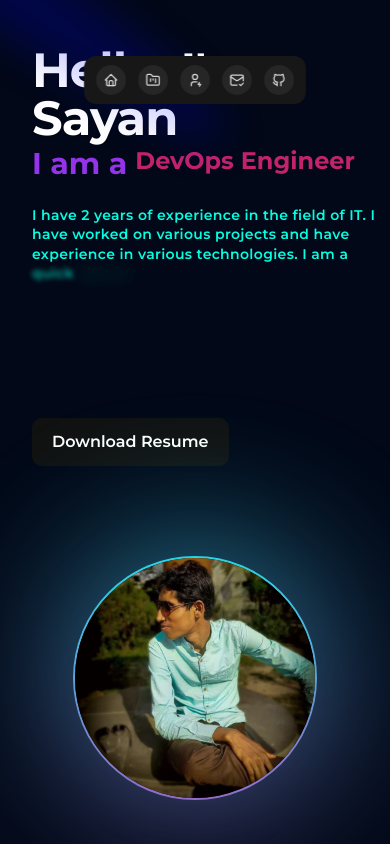
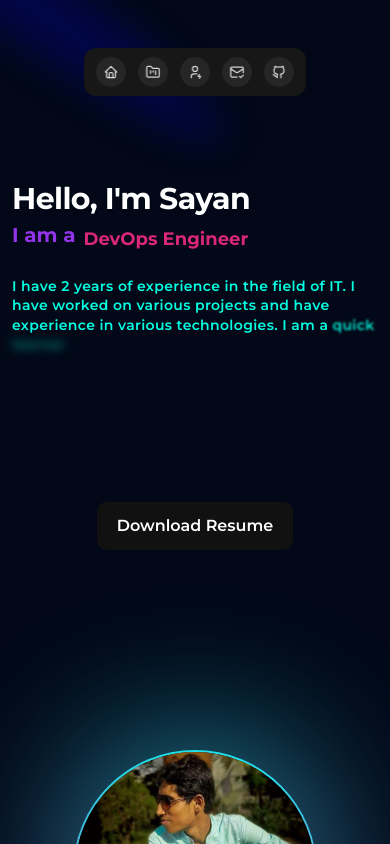
Before and after one commit to Sayancemk/portfolio, a Next.js app: page / in a window 390 px wide. Shown: the top 844 px of the page. Built offline with nearby package versions, Linux system fonts and the light colour scheme.

Commit message:
feat: Add AboutMe component and update Navbar styling

```diff
--- a/src/app/page.tsx
+++ b/src/app/page.tsx
@@ -1,81 +1,10 @@
-import Image from "next/image";
-import { Spotlight } from "@/components/ui/Spotlight";
-import { NeonGradientCard } from "@/components/magicui/neon-gradient-card";
-import HyperText from "@/components/magicui/hyper-text";
-import TypingAnimation from "@/components/magicui/typing-animation";
-import WordRotate from "@/components/magicui/word-rotate";
-import { TextGenerateEffect } from "@/components/ui/text-generate-effect";
-import { CoolMode } from "@/components/magicui/cool-mode";
-import { Button } from "@/components/ui/glow-on-hover";
+import HeroSection from "@/components/shared/HeroSection";
 
 export default function Home() {
-  const words = 'I have 2 years of experience in the field of IT. I have worked on various projects and have experience in various technologies. I am a quick learner and always ready to learn new technologies.I am a hardworking and dedicated person. I am always ready to take on new challenges and work hard to achieve my goals. I am passionate about my work and always strive to deliver the best results. I am looking for new opportunities to grow and develop my skills.';
-
-  const handleDownload = () => {
-    // Create a temporary anchor element
-    const link = document.createElement('a');
-
-    // Set the URL of the file
-    link.href = '/files/my-document.pdf';
-
-    // Set the download attribute to suggest a file name
-    link.download = 'my-document.pdf';
-
-    // Append the link to the body (not visible)
-    document.body.appendChild(link);
-
-    // Programmatically click the link to trigger the download
-    link.click();
-
-    // Remove the link from the body
-    document.body.removeChild(link);
-  };
 
   return (
     <main className="w-full">
-      <Spotlight
-        className="-top-40 left-0 md:left-60 md:-top-20"
-        fill="blue"
-      />
-
-      <div className="w-full h-screen items-center flex flex-wrap md:flex-nowrap justify-between">
-        <div className="w-full md:w-[48%]">
-          <div className=" pl-8">
-            <TypingAnimation
-              className="text-5xl text-start font-bold text-black dark:text-white"
-              text="Hello, I'm Sayan"
-              duration={100}
-            />
-            <div className="flex flex-nowrap justify-start">
-              <p className="text-3xl mt-[4px] mr-2 font-bold text-purple-600">
-                I am a
-              </p>
-              <WordRotate
-                className="text-2xl text-pink-600 font-bold"
-                words={["Full Stack Devoloper","Cloud Engineer","DevOps Engineer","Cyber Security Expert"]}
-              />
-            </div>
-
-            <TextGenerateEffect className="text-sm" words={words} />
-
-            <CoolMode>
-              <Button text="Download Resume" className="py-3 px-5 font-semibold" />
-            </CoolMode>
-          </div>
-        </div>
-
-        <div className="w-full md:w-[48%] flex flex-nowrap justify-center">
-          <NeonGradientCard className="p-0 rounded-full w-60 sm:w-80">
-            <Image
-              src="/WhatsApp Image 2024-08-22 at 3.31.05 PM.jpeg"
-              alt="Web Developer"
-              width={400}
-              height={400}
-              className="rounded-full m-0 p-0"
-            />
-          </NeonGradientCard>
-        </div>
-      </div>
+      <HeroSection />
     </main>
   );
 }
--- /dev/null
+++ b/src/components/shared/HeroSection.tsx
@@ -0,0 +1,58 @@
+import Image from "next/image";
+import { Spotlight } from "@/components/ui/Spotlight";
+import { NeonGradientCard } from "@/components/magicui/neon-gradient-card";
+import TypingAnimation from "@/components/magicui/typing-animation";
+import WordRotate from "@/components/magicui/word-rotate";
+import { TextGenerateEffect } from "@/components/ui/text-generate-effect";
+import { Button } from "@/components/ui/glow-on-hover";
+
+export default function HeroSection() {
+  const words = 'I have 2 years of experience in the field of IT. I have worked on various projects and have experience in various technologies. I am a quick learner and always ready to learn new technologies.I am a hardworking and dedicated person. I am always ready to take on new challenges and work hard to achieve my goals. I am passionate about my work and always strive to deliver the best results. I am looking for new opportunities to grow and develop my skills.';
+
+  return (
+    <div className="w-full">
+      <Spotlight
+        className="-top-40 left-0 md:left-60 md:-top-20"
+        fill="blue"
+      />
+
+      <div className="w-full h-[120vh] mt-20 sm:mt-28 md:mt-0 md:h-screen items-center flex flex-wrap md:flex-nowrap justify-between">
+        <div className="w-full md:w-[48%]">
+          <div className="px-3 sm:px-8">
+            <TypingAnimation
+              className="text-3xl min-[500px]:text-4xl lg:text-5xl text-start font-bold text-black dark:text-white"
+              text="Hello, I'm Sayan"
+              duration={100}
+            />
+            <div className="flex flex-nowrap justify-start">
+              <p className="text-xl min-[500px]:text-2xl lg:text-3xl mt-[4px] mr-2 font-bold text-purple-600">
+                I am a
+              </p>
+              <WordRotate
+                className="text-lg min-[500px]:text-xl lg:text-2xl text-pink-600 font-bold"
+                words={["Full Stack Devoloper","Cloud Engineer","DevOps Engineer","Cyber Security Expert"]}
+              />
+            </div>
+
+            <TextGenerateEffect className="text-sm" words={words} />
+
+            <Button text="Download Resume"
+            className="py-3 px-5 font-semibold block mx-auto mt-8 xl:mt-14" />
+          </div>
+        </div>
+
+        <div className="w-full md:w-[48%] flex flex-nowrap justify-center">
+          <NeonGradientCard className="p-0 rounded-full w-60 sm:w-80">
+            <Image
+              src="/WhatsApp Image 2024-08-22 at 3.31.05 PM.jpeg"
+              alt="Web Developer"
+              width={400}
+              height={400}
+              className="rounded-full m-0 p-0"
+            />
+          </NeonGradientCard>
+        </div>
+      </div>
+    </div>
+  );
+}
--- a/src/components/shared/Navbar.tsx
+++ b/src/components/shared/Navbar.tsx
@@ -49,7 +49,7 @@ export default function Navabr() {
     },
   ];
   return (
-    <div className="flex z-50 justify-center w-full fixed top-12 left-0 scale-75 sm:scale-90">
+    <div className="flex z-50 justify-center w-full fixed top-10 sm:top-12 left-0 scale-75 sm:scale-90">
       <FloatingDock
         mobileClassName="hidden"
         desktopClassName="flex"
--- a/src/components/ui/glow-on-hover.tsx
+++ b/src/components/ui/glow-on-hover.tsx
@@ -1,9 +1,29 @@
-export function Button({text,className,onClick,disabled=false}:
-    {text: string,className?:string,onClick?:()=>void,disabled?:boolean}) {
+'use client';
+export function Button({text,className}:{text: string,className?:string}) {
+
+    const handleDownload = () => {
+        // Create a temporary anchor element
+        const link = document.createElement('a');
+
+        // Set the URL of the file
+        link.href = '/resume.pdf';
+
+        // Set the download attribute to suggest a file name
+        link.download = 'my-document.pdf';
+
+        // Append the link to the body (not visible)
+        document.body.appendChild(link);
+
+        // Programmatically click the link to trigger the download
+        link.click();
+
+        // Remove the link from the body
+        document.body.removeChild(link);
+      };
+
   return (
     <button className={`glow-on-hover ${className ? className : ""}`}
-    onClick={onClick}
-    disabled={disabled}
+    onClick={handleDownload}
     >
       {text}
     </button>
```
Also changed, not shown: src/components/shared/AboutMe.tsx (added), 1 other file (tests, documents, lock files or other folders).
